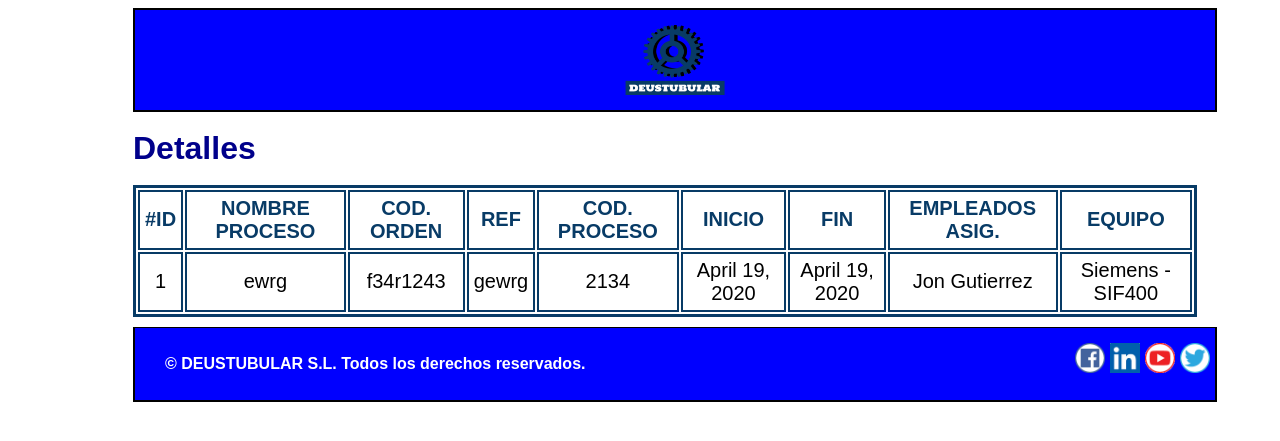
After one commit to aritzgari/IW-EQUIPO10-E2, a Django app: page /appGestion_de_la_produccion/operario/proceso/1 in a window 1280 px wide. The commit adds this page. Shown: the top 441 px of the page. Run offline with Django 3.2, Linux system fonts and the light colour scheme; data comes from the database, SQL or seed files in the repository.

Commit message:
Login y detalles

```diff
--- a/Gestion_de_la_produccion/appGestion_de_la_produccion/static/stylesheet.css
+++ b/Gestion_de_la_produccion/appGestion_de_la_produccion/static/stylesheet.css
@@ -106,21 +106,29 @@ footer{
     color: white;
 }
 .fieldsetlogin{
-    margin-left:400px;
-    margin-right: 500px;
+    border-color:black;
+    margin-left:300px;
+    margin-right: 300px;
     background-color:rgb(8,59,102);
     padding-right:40px;
     padding-left:40px;
+}
+.botonresp{
+    margin-left:0px;
+}
+.botonope{
+    margin-left:95px;
 }
 .enviar{
     margin-top: 20px;
     margin-left: 50px;
 }
 .imagenlogin{
-    margin-left:425px;
+    margin-left:440px;
     margin-right: 500px;
 }
 #leyenda{
+    margin-left:120px;
     color:white;
     font-size: 20px;
 }
@@ -132,7 +140,6 @@ footer{
 }
 #cosadeequipo{
     border:4px solid rgb(8,59,102);
-    margin-left:45px;
     margin-bottom:40px;
 }
 .cosadeempleado{
@@ -168,3 +175,20 @@ footer{
     width:1100px;
     overflow-y:scroll;
 }
+.tabladetalles{
+    border:3px solid rgb(8,59,102);
+    font-size:20px;
+    margin-right:20px;
+    text-align:center;
+    border-collapse:separate;
+}
+.tabladetalles thead{
+    font-weight:bold;
+}
+.tabladetalles tbody,td,th{
+    border:2px solid rgb(8,59,102);
+}
+.tabladetalles td,th{
+    margin:5px;
+    padding:5px;
+}
--- a/Gestion_de_la_produccion/appGestion_de_la_produccion/templates/Equipo.html
+++ b/Gestion_de_la_produccion/appGestion_de_la_produccion/templates/Equipo.html
@@ -8,22 +8,22 @@
 <table id="cosadeequipo">
     <thead>
         <tr class="cosadeequipo">
-          <td class="cosadeequipo"> <b> #ID </b> </td>
           <td class="cosadeequipo"> <b> Marca</b> </td>
           <td class="cosadeequipo"> <b> Modelo</b> </td>
           <td class="cosadeequipo"> <b> Categoría</b> </td>
           <td class="cosadeequipo"> <b> Fecha de adquisición</b> </td>
           <td class="cosadeequipo"> <b> Fecha de instalación</b> </td>
+          <td class="cosadeequipo"> <b>Detalles</b> </td>
         </tr>
     </thead>
     {% for Equipo in lista_equipos %}
     <tr class="cosadeequipo">
-        <td class="cosadeequipo">{{ Equipo.id }}</td>
         <td class="cosadeequipo">{{ Equipo.marca }}</td>
         <td class="cosadeequipo">{{ Equipo.modelo }}</td>
         <td class="cosadeequipo">{{ Equipo.categoria }}</td>
         <td class="cosadeequipo">{{ Equipo.fecha_adquisicion }}</td>
         <td class="cosadeequipo">{{ Equipo.fecha_instalacion }}</td>
+        <td class="cosadeequipo"><a href="/appGestion_de_la_produccion/responsable/equipo/{{ Equipo.id }}" title="Detalles">Ver detalles</a></td>
     </tr>
     {% endfor %}
 </table>
--- a/Gestion_de_la_produccion/appGestion_de_la_produccion/templates/Operario.html
+++ b/Gestion_de_la_produccion/appGestion_de_la_produccion/templates/Operario.html
@@ -19,7 +19,6 @@
     {% for Proceso in lista_procesos %}
     <tr class="cosadeproceso">
         <td class="cosadeproceso">{{ Proceso.codigo_orden }}</td>
-        <td class="cosadeproceso">{{ Proceso.referencia}}</td>
         <td class="cosadeproceso">{{ Proceso.codigo_proceso }}</td>
         <td class="cosadeproceso">{{ Proceso.nombre_proceso }}</td>
         <td class="cosadeproceso">{{ Proceso.inicio }}</td>
@@ -28,6 +27,7 @@
                 {{ea.nombre}} {{ea.apellido}} </br>
             {% endfor %}</td>
         <td class="cosadeproceso">{{ Proceso.equipo.marca }} - {{ Proceso.equipo.modelo }}</td>
+        <td class="cosadeequipo"><a href="/appGestion_de_la_produccion/operario/proceso/{{ Proceso.id }}" title="Detalles">Ver detalles</a></td>
     </tr>
     {% endfor %}
 </table>
--- a/Gestion_de_la_produccion/appGestion_de_la_produccion/templates/PlantillaOperario.html
+++ b/Gestion_de_la_produccion/appGestion_de_la_produccion/templates/PlantillaOperario.html
@@ -9,8 +9,10 @@
 <body>
 <header>
     <nav class = "header_operario">
-        <img src="/static/Imagenes/Deustubular.png" width="110" height="100">
+        <a href="/appGestion_de_la_produccion/operario/" title="Volver a inicio">
+            <img src="/static/Imagenes/Deustubular.png" width="110" height="100"></a>
     </nav>
+
 </header>
 {% block contenido %} {% endblock %}
 <footer>
--- a/Gestion_de_la_produccion/appGestion_de_la_produccion/templates/Proceso.html
+++ b/Gestion_de_la_produccion/appGestion_de_la_produccion/templates/Proceso.html
@@ -7,10 +7,10 @@
 <table id="cosadeproceso">
     <thead>
     <tr class="cosadeproceso">
+        <td class="cosadeproceso"> <b> NOMBRE PROCESO</b> </td>
         <td class="cosadeproceso"> <b> COD. ORDEN </b> </td>
         <td class="cosadeproceso"> <b> REF</b> </td>
         <td class="cosadeproceso"> <b> COD. PROCESO</b> </td>
-        <td class="cosadeproceso"> <b> NOMBRE PROCESO</b> </td>
         <td class="cosadeproceso"> <b> INICIO</b> </td>
         <td class="cosadeproceso"> <b> FIN</b> </td>
         <td class="cosadeproceso"> <b> EMPLEADOS ASIG.</b> </td>
@@ -19,16 +19,16 @@
     </thead>
     {% for Proceso in lista_procesos %}
     <tr class="cosadeproceso">
+        <td class="cosadeproceso">{{ Proceso.nombre_proceso }}</td>
         <td class="cosadeproceso">{{ Proceso.codigo_orden }}</td>
-        <td class="cosadeproceso">{{ Proceso.referencia}}</td>
         <td class="cosadeproceso">{{ Proceso.codigo_proceso }}</td>
-        <td class="cosadeproceso">{{ Proceso.nombre_proceso }}</td>
         <td class="cosadeproceso">{{ Proceso.inicio }}</td>
         <td class="cosadeproceso">{{ Proceso.fin }}</td>
         <td class="cosadeproceso">{% for ea in Proceso.empleados_asignados.all %}
                 {{ea.nombre}} {{ea.apellido}} </br>
             {% endfor %}</td>
         <td class="cosadeproceso">{{ Proceso.equipo.marca }} - {{ Proceso.equipo.modelo }}</td>
+        <td class="cosadeequipo"><a href="/appGestion_de_la_produccion/responsable/proceso/{{ Proceso.id }}" title="Detalles">Ver detalles</a></td>
     </tr>
     {% endfor %}
 </table>
--- /dev/null
+++ b/Gestion_de_la_produccion/appGestion_de_la_produccion/templates/detalleprocesooperario.html
@@ -0,0 +1,35 @@
+{% extends "PlantillaOperario.html"%}
+
+{% block contenido %}
+<h1>Detalles</h1>
+<table class="tabladetalles">
+    <thead>
+    <tr>
+        <td>#ID</td>
+        <td>NOMBRE PROCESO</td>
+        <td>COD. ORDEN</td>
+        <td>REF</td>
+        <td>COD. PROCESO</td>
+        <td>INICIO</td>
+        <td>FIN</td>
+        <td>EMPLEADOS ASIG.</td>
+        <td>EQUIPO</td>
+
+    </tr>
+    </thead>
+    <tr>
+        <td>{{Datos.id}}</td>
+        <td>{{Datos.nombre_proceso}}</td>
+        <td>{{Datos.codigo_orden}}</td>
+        <td>{{Datos.referencia}}</td>
+        <td>{{Datos.codigo_proceso}}</td>
+        <td>{{Datos.inicio}}</td>
+        <td>{{Datos.fin}}</td>
+        <td>{% for ea in Datos.empleados_asignados.all %}
+            {{ea.nombre}} {{ea.apellido}} </br>
+            {% endfor %}</td>
+        <td>{{ Datos.equipo.marca }} - {{ Datos.equipo.modelo }}</td>
+
+    </tr>
+</table>
+{% endblock %}
--- a/Gestion_de_la_produccion/appGestion_de_la_produccion/urls.py
+++ b/Gestion_de_la_produccion/appGestion_de_la_produccion/urls.py
@@ -2,12 +2,15 @@ from django.urls import path
 from . import views
 
 urlpatterns = [
-    #path ('',views.login, name='login'),
+    path ('',views.login, name='login'),
     path ('responsable/equipo/',views.lista_equipos, name='lista_equipos'),
     path ('responsable/empleado/',views.lista_empleados, name='lista_empleados'),
     path ('responsable/proceso/',views.lista_procesos, name='lista_procesos'),
     path ('responsable/',views.responsable, name='responsable'),
-    path ('empleado/<int:empleado_id>', views.detalle_empleado, name="detalleempleado"),
+    path ('responsable/empleado/<int:empleado_id>', views.detalle_empleado, name="detalleempleado"),
+    path ('responsable/equipo/<int:equipo_id>', views.detalle_equipo, name="detalleequipo"),
+    path ('responsable/proceso/<int:proceso_id>', views.detalle_proceso, name="detalleproceso"),
+    path ('operario/proceso/<int:proceso_id>', views.detalle_procesooperario, name="detalleprocesooperario"),
     path ('operario/',views.operario, name='operario'),
     path ('responsable/empleadoform/',views.show_empleado_form, name='empleadoform'),
     path ('responsable/post_empleado/',views.post_empleado_form, name='postempleadoform'),
--- a/Gestion_de_la_produccion/appGestion_de_la_produccion/views.py
+++ b/Gestion_de_la_produccion/appGestion_de_la_produccion/views.py
@@ -3,6 +3,11 @@ from django.shortcuts import render
 
 from .forms import empleadoform, equipoform, procesoform
 from .models import Equipo, Empleado, Proceso
+
+#login
+
+def login(request):
+    return render(request,"Login.html")
 
 #Esto nos aporta la lista de equipos
 def lista_equipos(request):
@@ -15,17 +20,33 @@ def lista_empleados(request):
     context = {"lista_empleados": empleado}
     return render(request, "Empleado.html", context)
 
+def lista_procesos(request):
+    proceso = Proceso.objects.order_by("nombre_proceso")
+    context = {"lista_procesos": proceso}
+    return render(request, "Proceso.html", context)
+
 #work in progress
 def detalle_empleado(request, empleado_id):
     empleado= Empleado.objects.get(pk=empleado_id)
     context={"Datos":empleado}
     return render(request, "detalleempleado.html", context)
 
+def detalle_equipo(request, equipo_id):
+    equipo= Equipo.objects.get(pk=equipo_id)
+    context={"Datos":equipo}
+    return render(request, "detalleequipo.html", context)
 
-def lista_procesos(request):
-    proceso = Proceso.objects.order_by("nombre_proceso")
-    context = {"lista_procesos": proceso}
-    return render(request, "Proceso.html", context)
+def detalle_proceso(request, proceso_id):
+    proceso= Proceso.objects.get(pk=proceso_id)
+    context={"Datos":proceso}
+    return render(request, "detalleproceso.html", context)
+
+def detalle_procesooperario(request, proceso_id):
+    proceso= Proceso.objects.get(pk=proceso_id)
+    context={"Datos":proceso}
+    return render(request, "detalleprocesooperario.html", context)
+
+
 
 def responsable(request):
     equipo = Equipo.objects.order_by("modelo")
```
Also changed, not shown: Gestion_de_la_produccion/appGestion_de_la_produccion/templates/Empleado.html (+4 -4 lines), Gestion_de_la_produccion/appGestion_de_la_produccion/templates/Login.html (+8 -2 lines), Gestion_de_la_produccion/appGestion_de_la_produccion/templates/detalleempleado.html (+23 -8 lines), Gestion_de_la_produccion/appGestion_de_la_produccion/templates/detalleequipo.html (added, +27 -0 lines), Gestion_de_la_produccion/appGestion_de_la_produccion/templates/detalleproceso.html (added, +35 -0 lines), Gestion_de_la_produccion/appGestion_de_la_produccion/static/Imagenes/operario boton.png (added), Gestion_de_la_produccion/appGestion_de_la_produccion/static/Imagenes/responsable boton.png (added).
